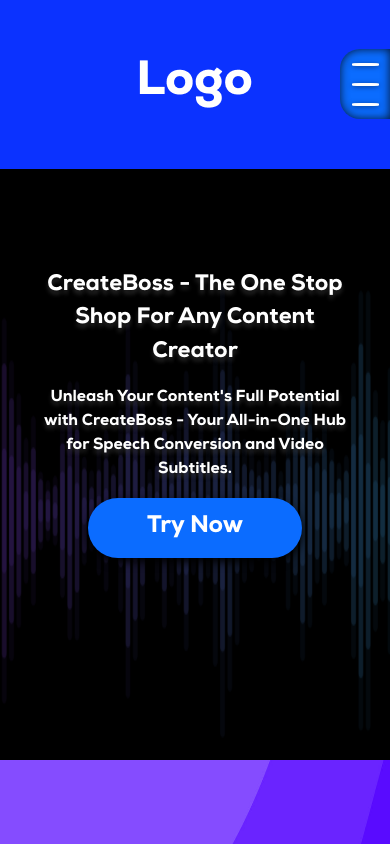
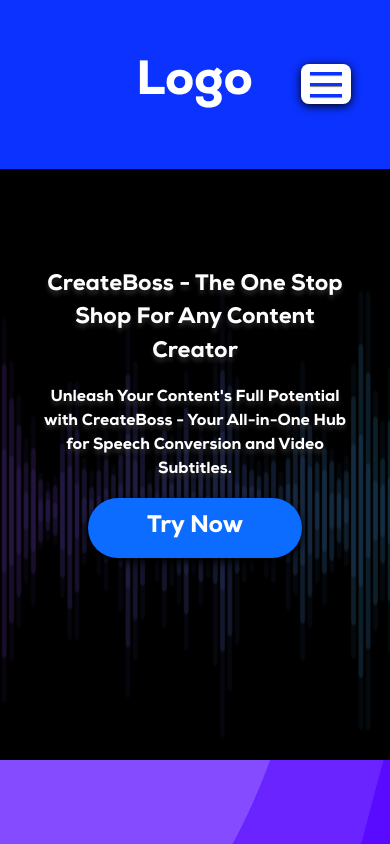
Before and after one commit to Intrgalactic/create-boss-test, a React (Vite) app: page / in a window 390 px wide. Shown: the top 844 px of the page. Built offline with nearby package versions, Linux system fonts and the light colour scheme.

Commit message:
fixed backgrounds

```diff
--- a/src/index.css
+++ b/src/index.css
@@ -72,6 +72,7 @@
 header {
   height: 108px;
   background-color: #0B32FF;
+  position: relative;
 }
 
 header nav a {
@@ -84,28 +85,23 @@
 
 .nav-button {
   width: 50px;
-  height: 60px;
-  background-color: #0B6CFF;
-  border-top-left-radius: 20px;
-  border-bottom-left-radius: 20px;
-  padding-bottom: 5px;
-  padding-top: 5px;
-  display: grid;
-  position: fixed;
-  box-shadow: 0px 0px 10px rgba(0, 0, 0, 0.8) inset;
+  height: 40px;
+  border-radius: 8px;
+  box-shadow: 0px 2px 10px black;
+  position: absolute;
   right: 0;
   display: none;
-  align-items: center;
-  flex-wrap: wrap;
+  background-color: white;
 }
 
 .nav-button hr {
-  border-color: white;
-  width: 50%;
-  border-radius: 30%;
-  box-shadow: 0px 1px 5px rgba(0, 0, 0, 0.5);
-  height: 0.8px;
-  background-color: white;
+  border-color: #0B32FF;
+  display:block;
+  background-color: #0B32FF;
+  width: 60%;
+  box-shadow: 0px 1px 1px rgba(0, 0, 0, 0.5);
+  height: 1px;
+
   border-style: solid;
 
 }
@@ -129,8 +125,8 @@
   height: 972px;
   background-size: 100% 100%;
   background-image: image-set(
-    url('assets/images/hero-bg.webp') type('image/webp'),
-    url('assets/images/hero-bg.jpg') type('image/jpeg')
+    url('src/assets/images/hero-bg.webp') type('image/webp'),
+    url('src/assets/images/hero-bg.jpg') type('image/jpeg')
   )
 }
 
@@ -170,8 +166,8 @@
 
 .service-overview-section {
   background-image: image-set(
-    url('assets/images/service-overview-bg.webp') type('image/webp'),
-    url('assets/images/service-overview-bg.jpg') type('image/jpeg')
+    url('src/assets/images/service-overview-bg.webp') type('image/webp'),
+    url('src/assets/images/service-overview-bg.jpg') type('image/jpeg')
   );
   padding-block: 100px;
   background-size: 100% 100%;
@@ -240,8 +236,8 @@
 
 .benefits-section {
   background-image:image-set(
-    url('assets/images/benefits-bg.webp') type('image/webp'),
-    url('assets/images/benefits-bg.jpg') type('image/jpeg')
+    url('src/assets/images/benefits-bg.webp') type('image/webp'),
+    url('src/assets/images/benefits-bg.jpg') type('image/jpeg')
   );
   background-size: 100% 100%;
   padding-block: 100px;
@@ -435,8 +431,8 @@
 
 .contact-section {
   background-image:image-set(
-    url('assets/images/contact-bg.webp') type('image/webp'),
-    url('assets/images/contact-bg.jpg') type('image/jpeg')
+    url('src/assets/images/contact-bg.webp') type('image/webp'),
+    url('src/assets/images/contact-bg.jpg') type('image/jpeg')
   );
   background-size: cover;
   padding-bottom:250px;
@@ -541,8 +537,8 @@
 }
 footer .callout {
   background-image: image-set(
-    url('assets/images/callout-bg.webp') type('image/webp'),
-    url('assets/images/callout.jpg') type('image/jpeg')
+    url('src/assets/images/callout-bg.webp') type('image/webp'),
+    url('src/assets/images/callout.jpg') type('image/jpeg')
   );
   width: 50vw;
   position: absolute;
@@ -627,7 +623,7 @@
   }
 
   .nav-button {
-    display: flex;
+    display: block;
   }
 
   .testimonials-section,
@@ -692,8 +688,8 @@
     height: 70vh;
     min-height: 500px;
     background-image: image-set(
-      url('assets/images/mobile-hero-bg.webp') type('image/webp'),
-      url('assets/images/mobile-hero-bg.jpg') type('image/jpeg')
+      url('src/assets/images/mobile-hero-bg.webp') type('image/webp'),
+      url('src/assets/images/mobile-hero-bg.jpg') type('image/jpeg')
     );
     background-size: 150% 100%;
     background-position: center;
```
